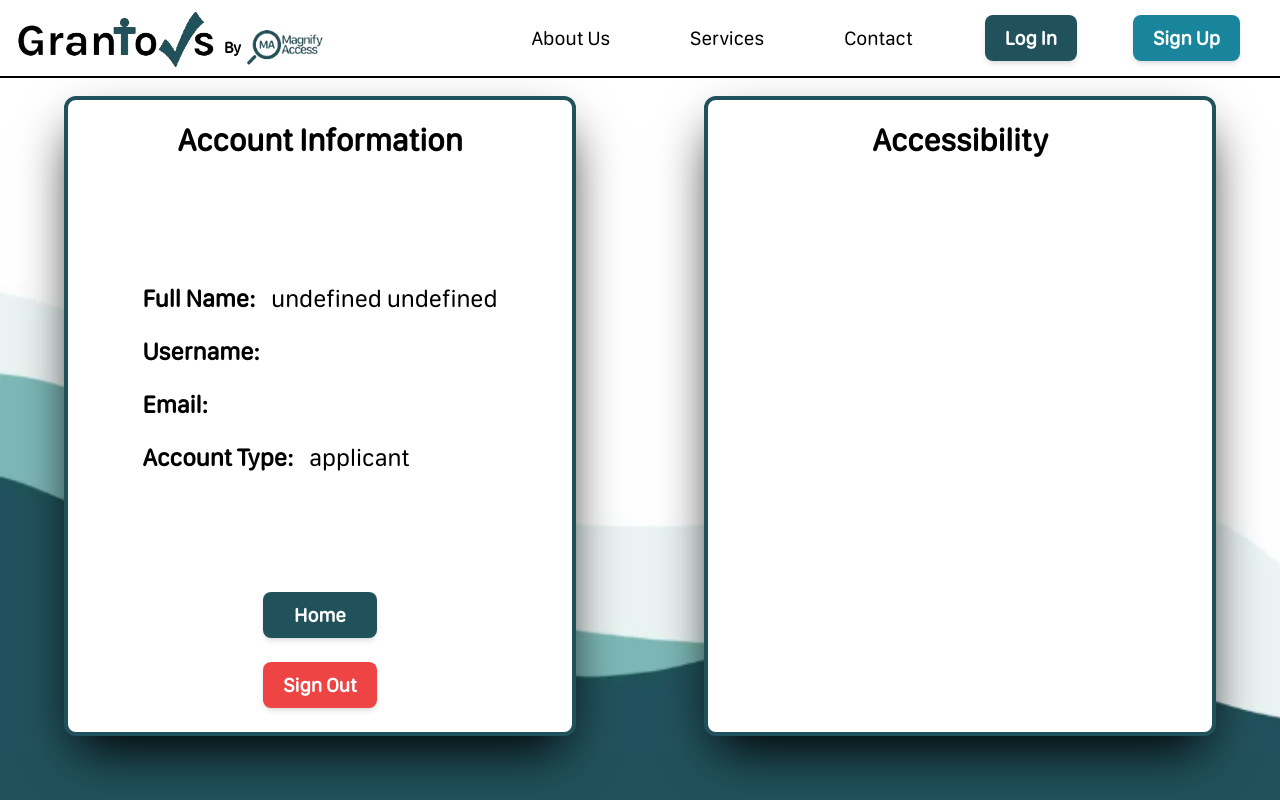
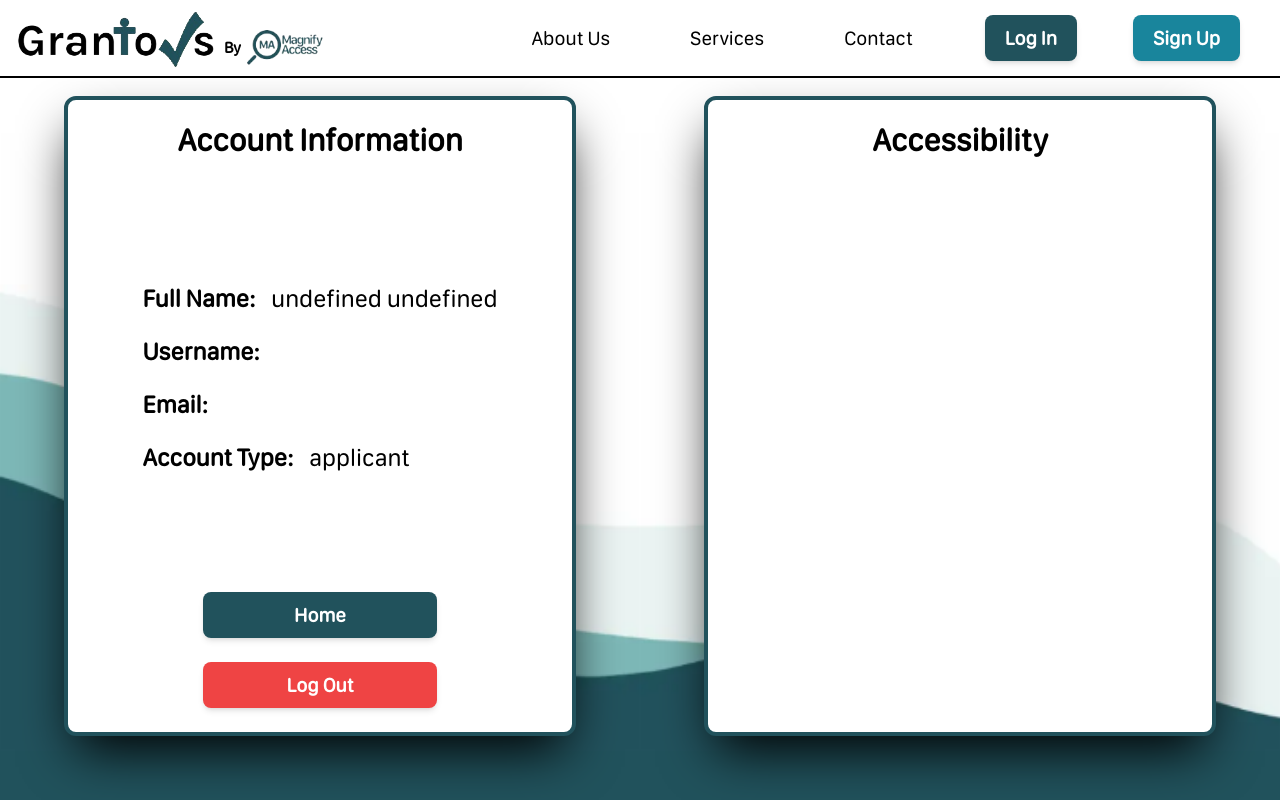
Before and after one commit to GlassesNoGlasses/c01w24-project-grantors, a React (Create React App) app in the folder frontend/: page /settings in a window 1280 px wide. Built offline with nearby package versions, Linux system fonts and the light colour scheme.

Commit message:
added redirection to grants in navbar for applicants

```diff
--- a/frontend/src/components/nav-bar/Navbar.tsx
+++ b/frontend/src/components/nav-bar/Navbar.tsx
@@ -79,7 +79,7 @@ const Navbar = ({}: NavbarProps) => {
 				<div className='flex items-center'>
 					<div className='hidden md:flex justify-end lg:text-[20px] text-[17px] xl:gap-20 xl:mr-16
 					mr-6 lg:gap-10 gap-6'>
-						<Link className='text-base hover:underline' to="/">Grants</Link>
+						<Link className='text-base hover:underline' to="/grants">Grants</Link>
 						<a href='https://www.magnifyaccess.ai/about-us'
 						className='hover:underline' target='blank'>About Us</a>
 						<a href='https://www.magnifyaccess.ai/additional-services'
--- a/frontend/src/components/settings-page/Settings.tsx
+++ b/frontend/src/components/settings-page/Settings.tsx
@@ -16,9 +16,9 @@ const Settings = () => {
 		return (
 			<Link className='p-2 px-5 m-2 bg-red-500 hover:bg-red-700 active:bg-red-700
 			text-white font-bold rounded-lg shadow-md transition-colors duration-150 ease-in
-			text-base'
+			text-base text-center'
 			to='/' onClick={LogOut}>
-				Sign Out
+				Log Out
 			</Link>
 		);
 	};
@@ -65,7 +65,7 @@ const Settings = () => {
                         {user?.isAdmin ? <Attribute attribute='Organization' value={user?.organization}></Attribute> : <></>}
                     </div>
 
-                    <div className='flex flex-col justify-center gap-2'>
+                    <div className='flex flex-col justify-center gap-2 w-[250px]'>
                         <HomeButton />
                         <SignOutButton/>
                     </div>
```
